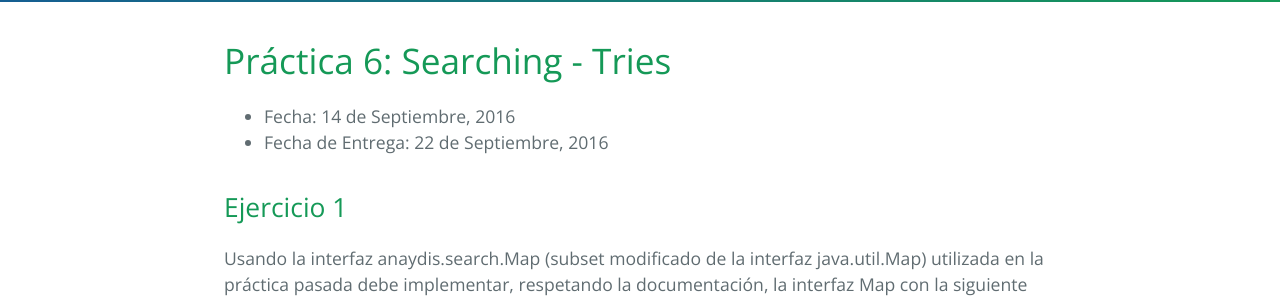
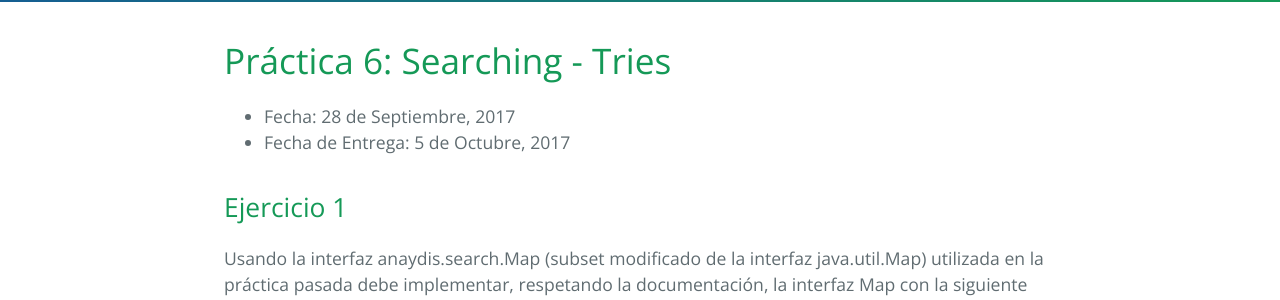
Before and after one commit to FacultadDeIngenieria/anaydis, a Jekyll site: the page built from practice/tp6.md, in a window 1280 px wide. Shown: the part 267-567 px from the top of the page. Built offline with Jekyll 4.4.1, drawn with Linux system fonts in a browser that asks for light colours.

Commit message:
Fixing practice dates.

```diff
--- a/practice/tp6.md
+++ b/practice/tp6.md
@@ -6,8 +6,8 @@ permalink: /practice/6
 
 # Práctica 6: Searching - Tries
 
-* Fecha: 14 de Septiembre, 2016
-* Fecha de Entrega: 22 de Septiembre, 2016
+* Fecha: 28 de Septiembre, 2017
+* Fecha de Entrega: 5 de Octubre, 2017
 
 ## Ejercicio 1
 
```
Also changed, not shown: practice/tp7.md (+2 -2 lines).
